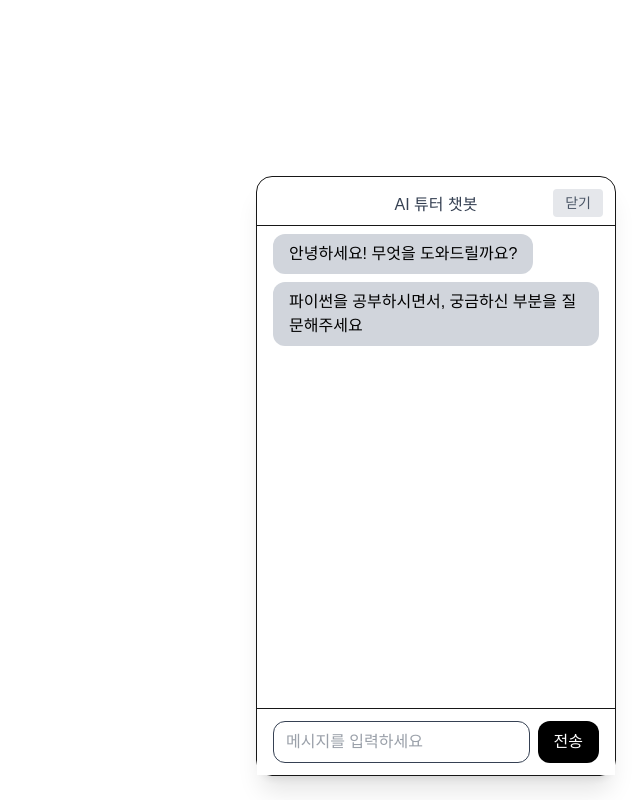
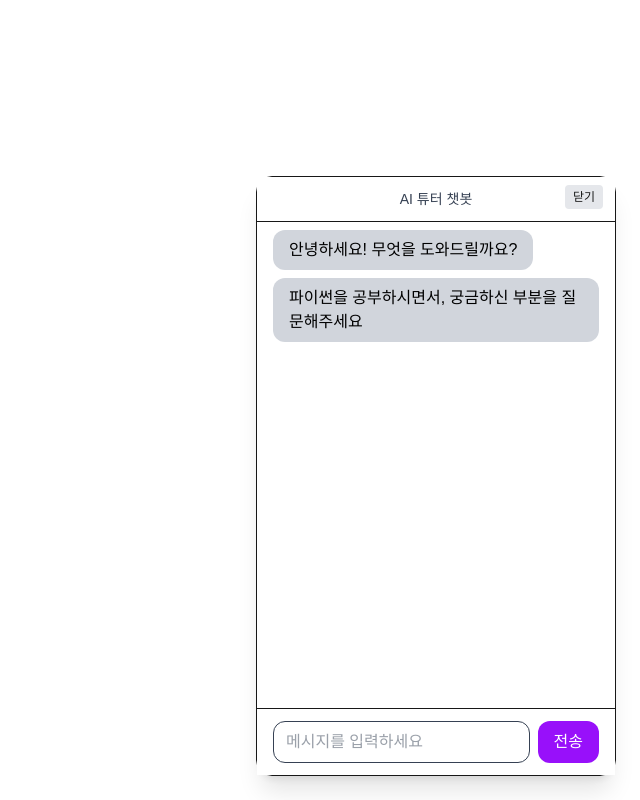
Before and after one commit to kkhan0214/AICO, a Next.js app: page /chatbot in a window 1280 px wide. Both pictures are taken after a click on the button 1224 px from the left and 744 px from the top of the page. Shown: the whole page, without its empty margins (640-1280 px from the left). Built offline with nearby package versions, Linux system fonts and the light colour scheme.

Commit message:
Update page.tsx

```diff
--- a/app/chatbot/page.tsx
+++ b/app/chatbot/page.tsx
@@ -34,29 +34,32 @@ export default function ChatbotPage() {
       )}
 
       {open && (
-        <div className="fixed bottom-6 right-6 w-[360px] h-[600px] bg-[rgba(255,255,255,0.95)] rounded-2xl border shadow-xl flex flex-col justify-between z-50">
-          <div className="relative pt-4 px-4 flex-shrink-0 border-b pb-2">
-            <p className="text-center text-gray-700">AI 튜터 챗봇</p>
+        <div className="fixed bottom-6 right-6 w-[360px] h-[600px] bg-[rgba(255,255,255,0.95)] rounded-2xl border shadow-xl flex flex-col z-50">
+          {/* 상단 바 */}
+          <div className="relative px-4 py-3 border-b bg-white flex items-center justify-center">
+            <p className="text-center text-gray-700 text-sm">AI 튜터 챗봇</p>
             <button
               onClick={() => setOpen(false)}
-              className="absolute top-3 right-3 text-sm text-gray-600 bg-gray-200 px-3 py-1 rounded hover:bg-gray-300 z-10"
+              className="absolute right-3 top-2 text-xs bg-gray-200 px-2 py-1 rounded hover:bg-gray-300"
             >
               닫기
             </button>
           </div>
 
-          <div className="px-4 py-2 flex-1 overflow-y-auto space-y-2">
+          {/* 채팅 내용 */}
+          <div className="flex-1 overflow-y-auto px-4 py-2 space-y-2 bg-white">
             {messages.map((msg, idx) => (
               <ChatBubble key={idx} from={msg.from} text={msg.text} />
             ))}
           </div>
 
+          {/* 입력창 */}
           <div className="border-t px-4 py-3 bg-white flex gap-2">
             <input
               className="flex-1 border px-3 py-2 rounded-xl text-gray-700"
               placeholder="메시지를 입력하세요"
             />
-            <button className="bg-black text-white px-4 py-2 rounded-xl">
+            <button className="bg-purple-600 text-white px-4 py-2 rounded-xl hover:bg-purple-700">
               전송
             </button>
           </div>
```
